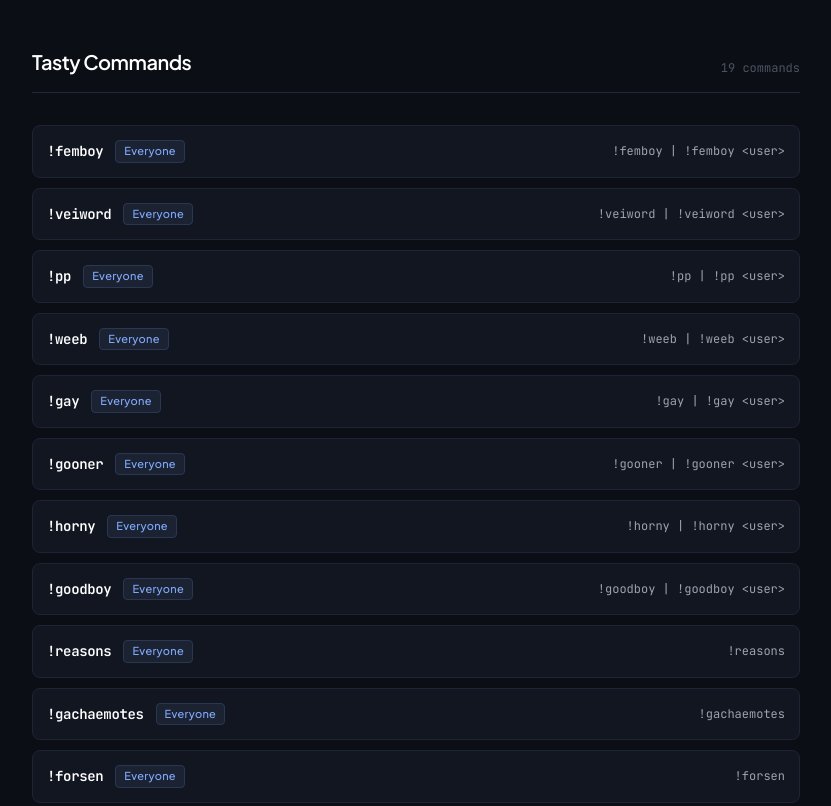
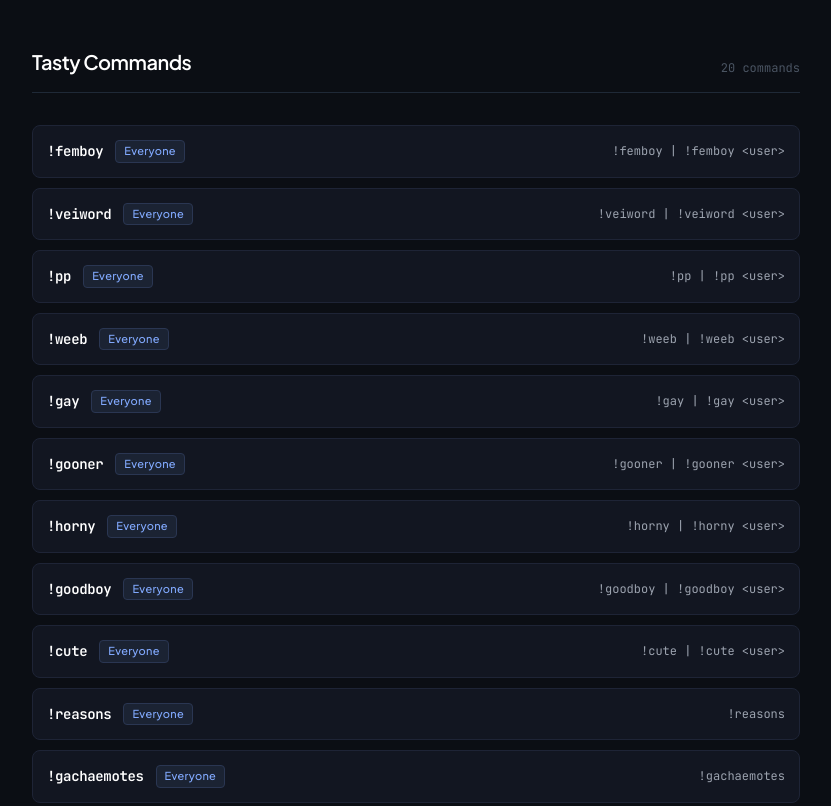
Before and after one commit to TastiG/Commandlist, a plain HTML site: page index.html in a window 1280 px wide. Shown: the top 806 px of the page, without its empty margins (224-1055 px from the left). Drawn offline with nearby package versions, Linux system fonts and the light colour scheme.

Commit message:
Add new command '!cute' to command list

```diff
--- a/index.html
+++ b/index.html
@@ -64,6 +64,7 @@
             { name: "!gooner", permission: ["Everyone"], description: "!gooner | !gooner <user>" },
             { name: "!horny", permission: ["Everyone"], description: "!horny | !horny <user>" },
             { name: "!goodboy", permission: ["Everyone"], description: "!goodboy | !goodboy <user>" },
+            { name: "!cute", permission: ["Everyone"], description: "!cute | !cute <user>" },
             { name: "!reasons", permission: ["Everyone"], description: "!reasons" },
             { name: "!gachaemotes", permission: ["Everyone"], description: "!gachaemotes" },
             { name: "!forsen", permission: ["Everyone"], description: "!forsen" },
```
